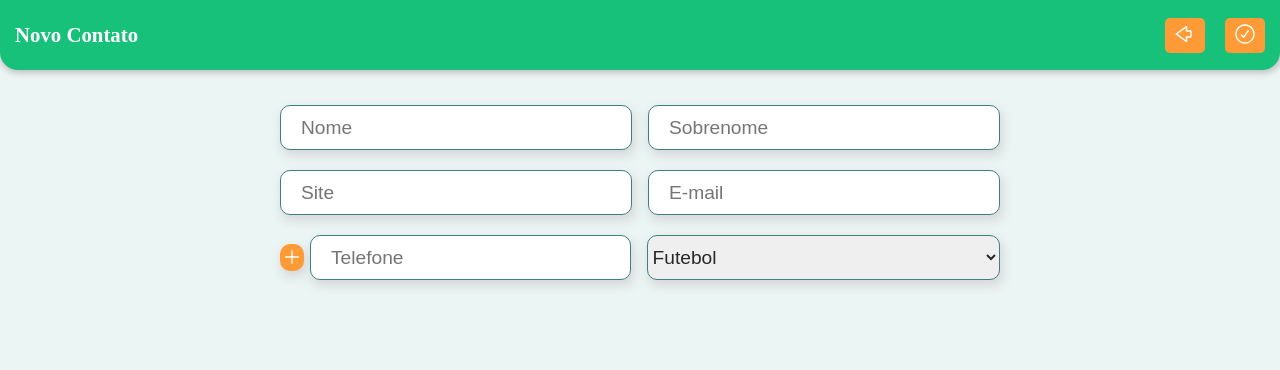
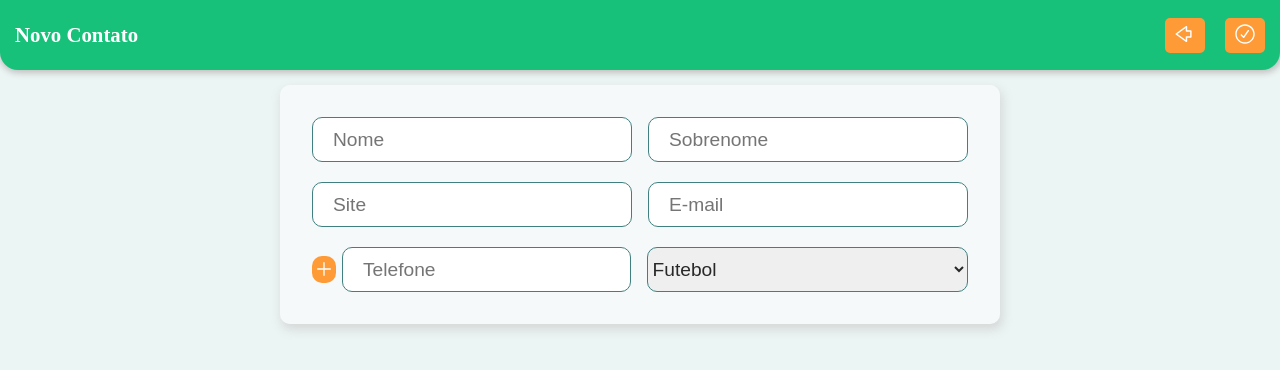
Before and after one commit to AdrianoAmorim/Contato_APP, a React (Vite) app: page /cadastrar in a window 1280 px wide. Shown: the top 370 px of the page. Built offline with nearby package versions, Linux system fonts and the light colour scheme.

Commit message:
feat: adiciona um card ao redor dos Inputs cadastro

```diff
--- a/src/pages/Cadastro/styled.ts
+++ b/src/pages/Cadastro/styled.ts
@@ -1,17 +1,22 @@
 import styled from "styled-components";
 
-type CadastroProps ={
+type CadastroProps = {
     width?: string,
     height?: string,
 }
 
 export const FormCad = styled.form`
+    background-color: var(--bg-card-contact);
+    box-shadow: 2px 5px 10px 1px #cfcfcfbb;
     display: flex;
     flex-direction: column;
     align-items: center;
     width: 100%;
     max-width: 45rem;
     margin-top: 1rem;
+    border-radius: 10px;
+    padding: 2rem;
+
 `
 export const BoxInpCad = styled.div`
     display: flex;
@@ -20,6 +25,9 @@ export const BoxInpCad = styled.div`
     width: 100%;
     margin-top: 20px;
     gap: 1rem;
+    &:nth-child(1){
+        margin-top: 0;
+    }
 `
 
 export const InpCad = styled.input<CadastroProps>`
@@ -33,7 +41,6 @@ export const InpCad = styled.input<CadastroProps>`
   font-weight: 500;
   border-radius: 10px;
   color: var(--text-primary);
-  box-shadow: 2px 5px 10px 1px #cfcfcfbb;
 `
 
 export const SlcCad = styled.select<CadastroProps>`
@@ -46,11 +53,9 @@ height:${props => props.height ? props.height : "45px"};
   font-weight: 500;
   border-radius: 10px;
   color: var(--text-primary);
-   box-shadow: 2px 5px 10px 1px #cfcfcfbb;
 `
 export const ButtonAddTel = styled.button`
     background-color: var(--bg-button);
-     box-shadow: 2px 5px 10px 1px #cfcfcfbb;
     border: none;
     border-radius: 10px;
     padding: 3px 2px 1px 2px;
```
